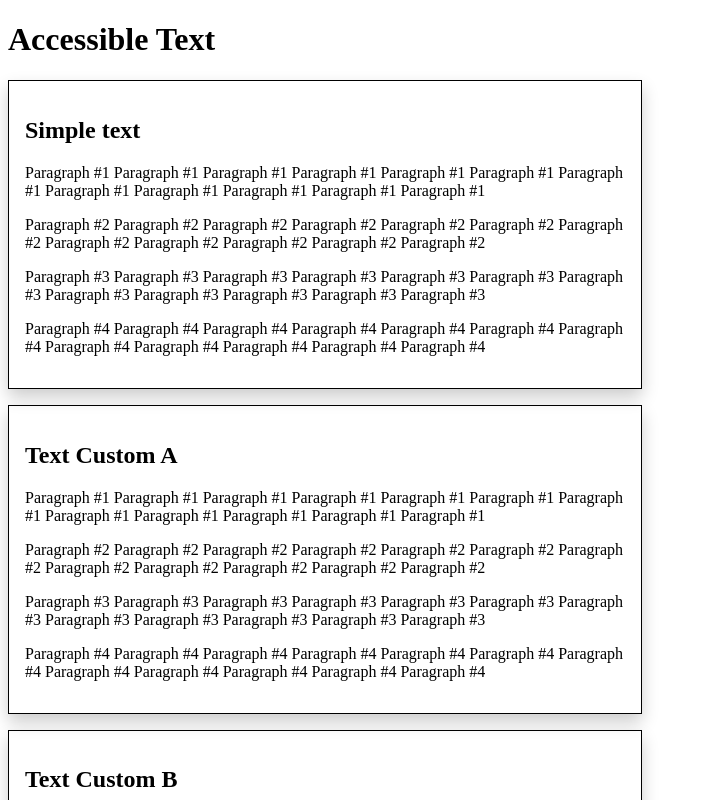
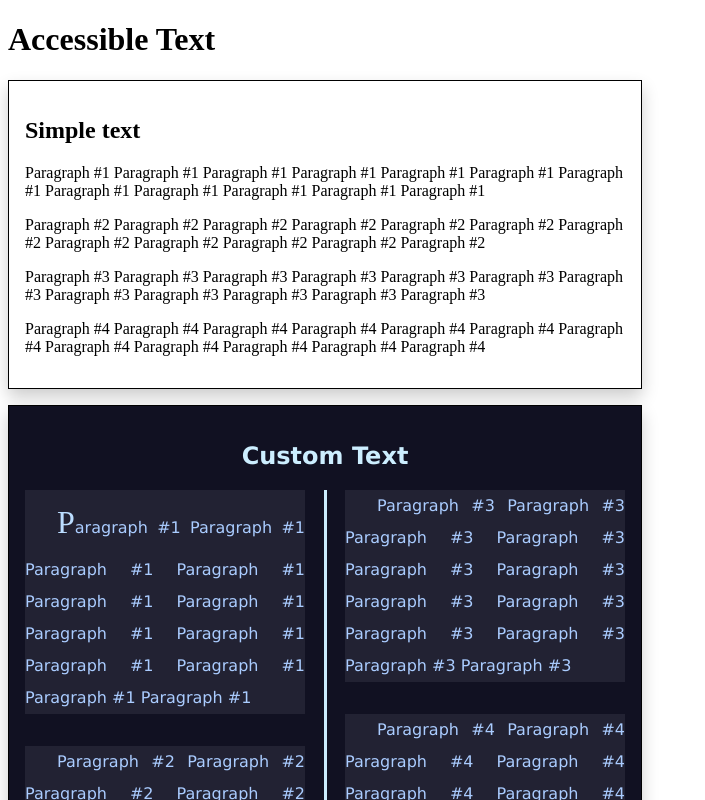
Before and after one commit to danmt/accessible-text, an Angular app: page / in a window 1280 px wide. Shown: the top 800 px of the page, without its empty margins (0-705 px from the left). Built offline with nearby package versions, Linux system fonts and the light colour scheme.

Commit message:
finished the customization

```diff
--- a/src/app/app.component.html
+++ b/src/app/app.component.html
@@ -8,9 +8,15 @@
     <app-text [innerContent]="simpleText"></app-text>
   </article>
 
-  <article class="card">
-    <h2>Text Custom A</h2>
-    <app-text [innerContent]="simpleText"></app-text>
+  <article class="card custom">
+    <h2 class="custom__title">Custom Text</h2>
+    <app-text [innerContent]="simpleText">
+      <ng-template #paragraphTemplate let-ctx>
+        <p class="custom__paragraph" [ngClass]="{ first: ctx.first }">
+          {{ ctx.paragraph }}
+        </p>
+      </ng-template>
+    </app-text>
   </article>
 
   <article class="card">
--- a/src/app/app.component.scss
+++ b/src/app/app.component.scss
@@ -5,3 +5,36 @@
   width: 600px;
   margin-bottom: 1rem;
 }
+
+.custom {
+  font-family: Verdana, Geneva, Tahoma, sans-serif;
+  background-color: #111122;
+  color: #cceeff;
+  column-count: 2;
+  column-gap: 40px;
+  column-rule-style: solid;
+  column-rule-color: #cceeff;
+
+  &__title {
+    column-span: all;
+    text-align: center;
+  }
+
+  &__paragraph {
+    background-color: #222233;
+    color: #aaccff;
+    margin: 0;
+    margin-bottom: 2rem;
+    text-align: justify;
+    text-indent: 2rem;
+    line-height: 2;
+
+    &.first {
+      &::first-letter {
+        font-size: 200%;
+        font-family: 'Times New Roman', Times, serif;
+        color: #bbddff;
+      }
+    }
+  }
+}
--- a/src/app/shared/components/text/text.component.html
+++ b/src/app/shared/components/text/text.component.html
@@ -1 +1,12 @@
-<p *ngFor="let paragraph of paragraphs$ | async">{{ paragraph }}</p>
+<ng-template #defaultParagraphTemplate let-ctx>
+  <p>{{ ctx.paragraph }}</p>
+</ng-template>
+
+<ng-container
+  *ngFor="let paragraph of paragraphs$ | async; let first = first"
+  [ngTemplateOutlet]="paragraphTemplateRef || defaultParagraphTemplate"
+  [ngTemplateOutletContext]="{
+    $implicit: { first: first, paragraph: paragraph }
+  }"
+>
+</ng-container>
--- a/src/app/shared/components/text/text.component.ts
+++ b/src/app/shared/components/text/text.component.ts
@@ -1,4 +1,4 @@
-import { Component, Input } from '@angular/core';
+import { Component, Input, ContentChild, TemplateRef } from '@angular/core';
 import { BehaviorSubject } from 'rxjs';
 import { map } from 'rxjs/operators';
 
@@ -8,6 +8,8 @@ import { map } from 'rxjs/operators';
   styleUrls: ['./text.component.scss']
 })
 export class TextComponent {
+  @ContentChild('paragraphTemplate', { static: true })
+  paragraphTemplateRef: TemplateRef<any>;
   private text$ = new BehaviorSubject('');
 
   // Observable that emits a text content splitted
```
